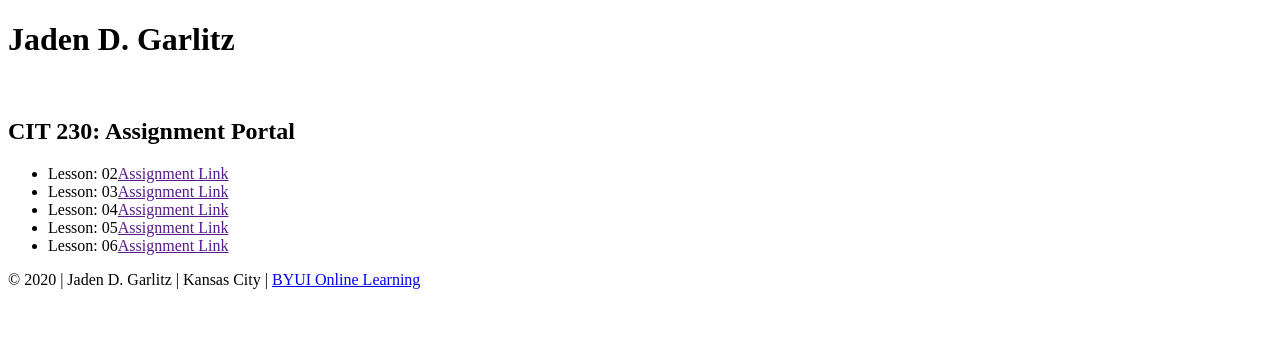
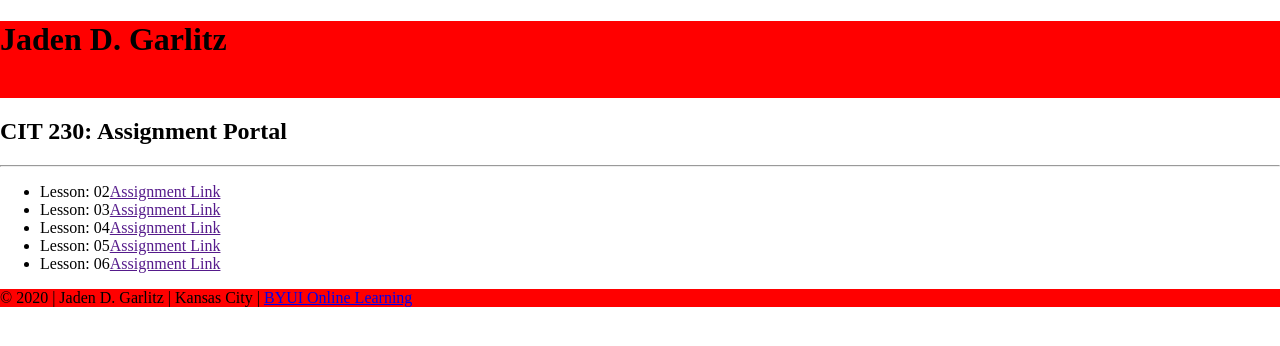
Before and after one commit to jsquad091/jsquad091.github.io, a plain HTML site: page index.html in a window 1280 px wide. Drawn offline with Linux system fonts and the light colour scheme.

Commit message:
changed css

```diff
--- a/index.html
+++ b/index.html
@@ -11,6 +11,7 @@
     </header>
 
         <h2>CIT 230: Assignment Portal</h2>
+        <hr>
         <ul>
             <li>Lesson: 02<a href="">Assignment Link</a></li>
             <li>Lesson: 03<a href="">Assignment Link</a></li>
--- a/style.css
+++ b/style.css
@@ -1,7 +1,10 @@
-header (
+header {
     background-color: red;
 
-)
-footer (
+}
+footer {
     background-color: red;
-)
+}
+body {
+    margin: 0 auto;
+}
```
